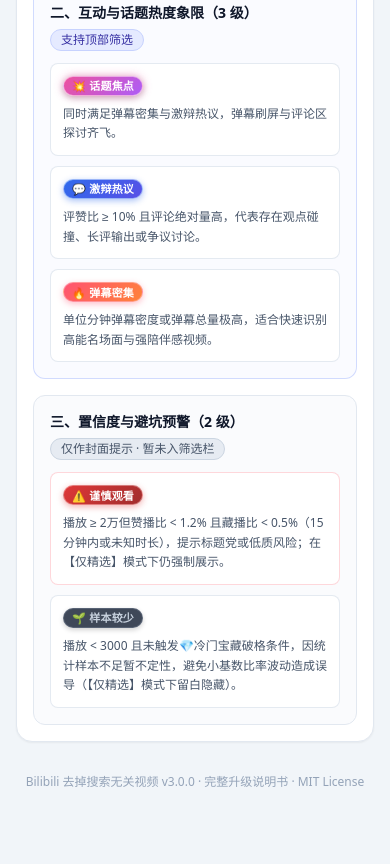
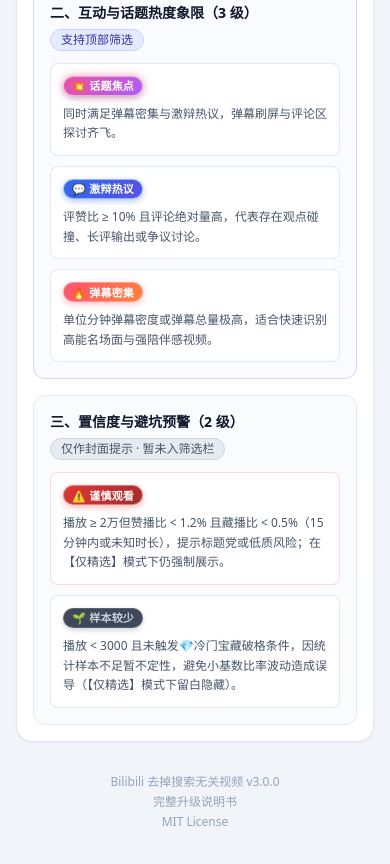
Before and after one commit to Kirosca/bilibili-search-cleaner, a plain HTML site: page v2.1-to-v3.0-guide.html in a window 390 px wide. Shown: the part 9112-9976 px from the top of the page. Before the commit the page ends 9950 px from the top, so only its background shows below. Drawn offline with nearby package versions, Linux system fonts and the light colour scheme.

Commit message:
style: 优化页脚在移动端的 3 行换行显示

```diff
--- a/v2.1-to-v3.0-guide.html
+++ b/v2.1-to-v3.0-guide.html
@@ -835,8 +835,12 @@
       </div>
     </section>
 
-    <footer class="text-center text-xs text-slate-400 pt-2 pb-6">
-      Bilibili 去掉搜索无关视频 v3.0.0 · 完整升级说明书 · MIT License
+    <footer class="text-center text-xs text-slate-400 pt-2 pb-6 space-y-1 sm:space-y-0">
+      <span class="block sm:inline">Bilibili 去掉搜索无关视频 v3.0.0</span>
+      <span class="hidden sm:inline mx-1">·</span>
+      <span class="block sm:inline">完整升级说明书</span>
+      <span class="hidden sm:inline mx-1">·</span>
+      <span class="block sm:inline">MIT License</span>
     </footer>
   </main>
 </body>
```
